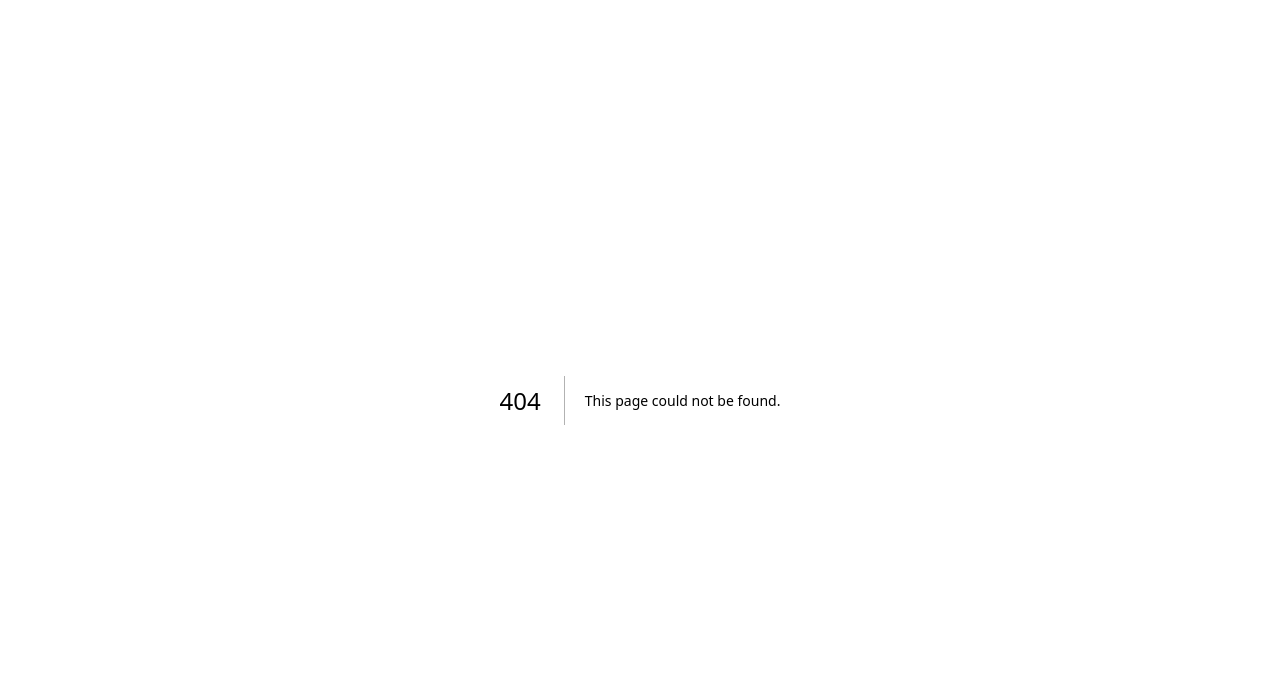
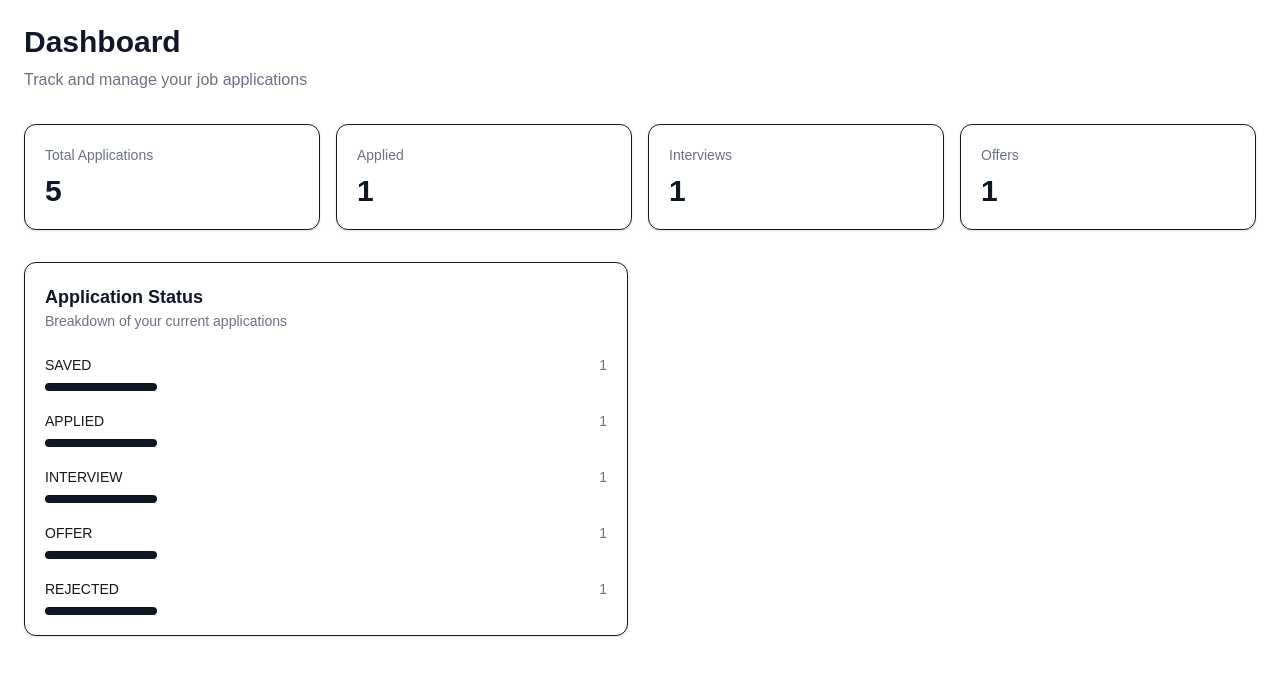
Before and after one commit to Luka2Lkay/smart-job-application-tracker, a Next.js app: page /dashboard in a window 1280 px wide. Before the commit this address had no page. Shown: the top 676 px of the page. Built offline with nearby package versions, Linux system fonts and the light colour scheme.

Commit message:
create status chart

```diff
--- /dev/null
+++ b/app/dashboard/page.tsx
@@ -0,0 +1,26 @@
+import StatsCard from "@/components/dashboard/StatsCard"
+import StatusChart from "@/components/dashboard/StatusChart"
+import { applications } from "@/lib/data/applications"
+
+function DashboardPage() {
+    const total = applications.length
+    const applied = applications.filter((application) => application.status === "APPLIED").length
+    const interviews = applications.filter((application) => application.status === "INTERVIEW").length
+    const offers = applications.filter((application) => application.status === "OFFER").length
+    return (
+        <main className="space-y-8 p-6">
+            <div>
+                <h1 className="text-3xl font-bold text-gray-900">Dashboard</h1>
+                <p className="mt-2 text-gray-500">Track and manage your job applications</p>
+            </div>
+
+            <StatsCard offers={offers} applied={applied} interviews={interviews} total={total} />
+
+            <div className="grid gap-6 lg:grid-cols-2">
+                <StatusChart applications={applications} />
+            </div>
+        </main>
+    )
+}
+
+export default DashboardPage
--- /dev/null
+++ b/components/dashboard/StatsCard.tsx
@@ -0,0 +1,47 @@
+
+interface Props {
+    total: number;
+    applied: number;
+    interviews: number;
+    offers: number
+}
+
+function StatsCard({ total, applied, interviews, offers }: Props) {
+
+    const stats = [
+        {
+            label: "Total Applications",
+            value: total,
+        },
+        {
+            label: "Applied",
+            value: applied,
+        },
+        {
+            label: "Interviews",
+            value: interviews,
+        },
+        {
+            label: "Offers",
+            value: offers,
+        },
+    ];
+
+    return (
+        <div className="grid gap-4 sm:grid-cols-2 lg:grid-cols-4">
+            {stats.map((stat) => (
+                <div key={stat.label} className="rounded-xl border bg-white p-5 shadow-sm">
+                    <p className="text-sm text-gray-500">
+                        {stat.label}
+                    </p>
+
+                    <p className="mt-2 text-3xl font-bold text-gray-900">
+                        {stat.value}
+                    </p>
+                </div>
+            ))}
+        </div>
+    )
+}
+
+export default StatsCard
--- /dev/null
+++ b/components/dashboard/StatusChart.tsx
@@ -0,0 +1,45 @@
+import { Application } from "@/lib/data/applications"
+import { ApplicationStatus } from "@/lib/data/applications";
+interface Props {
+    applications: Application[]
+}
+
+function StatusChart({ applications }: Props) {
+    const statuses: ApplicationStatus[] = [
+        "SAVED",
+        "APPLIED",
+        "INTERVIEW",
+        "OFFER",
+        "REJECTED",
+    ];
+    const total = applications.length
+    return (
+        <div className="rounded-xl border bg-white p-5 shadow-sm">
+            <div className="mb-6">
+                <h2 className="text-lg font-semibold text-gray-900">
+                    Application Status
+                </h2>
+                <p className="text-sm text-gray-500">Breakdown of your current applications</p>
+            </div>
+
+            <div className="space-y-5">
+                {statuses.map((status) => {
+                    const count = applications.filter((application) => application.status === status).length
+                    const percentage = total > 0 ? (count / total) * 100 : 0
+                    return (<div key={status}>
+                        <div className="mb-2 flex justify-between text-sm">
+                            <span className="font-medium">
+                                {status}
+                            </span>
+                            <span className="text-gray-500">{count}</span>
+                        </div>
+
+                        <div className="h-2 overflow-hidden rounded-full bg-gray-900" style={{ width: `${percentage}%` }} />
+                    </div>)
+                })}
+            </div>
+        </div>
+    )
+}
+
+export default StatusChart
```
